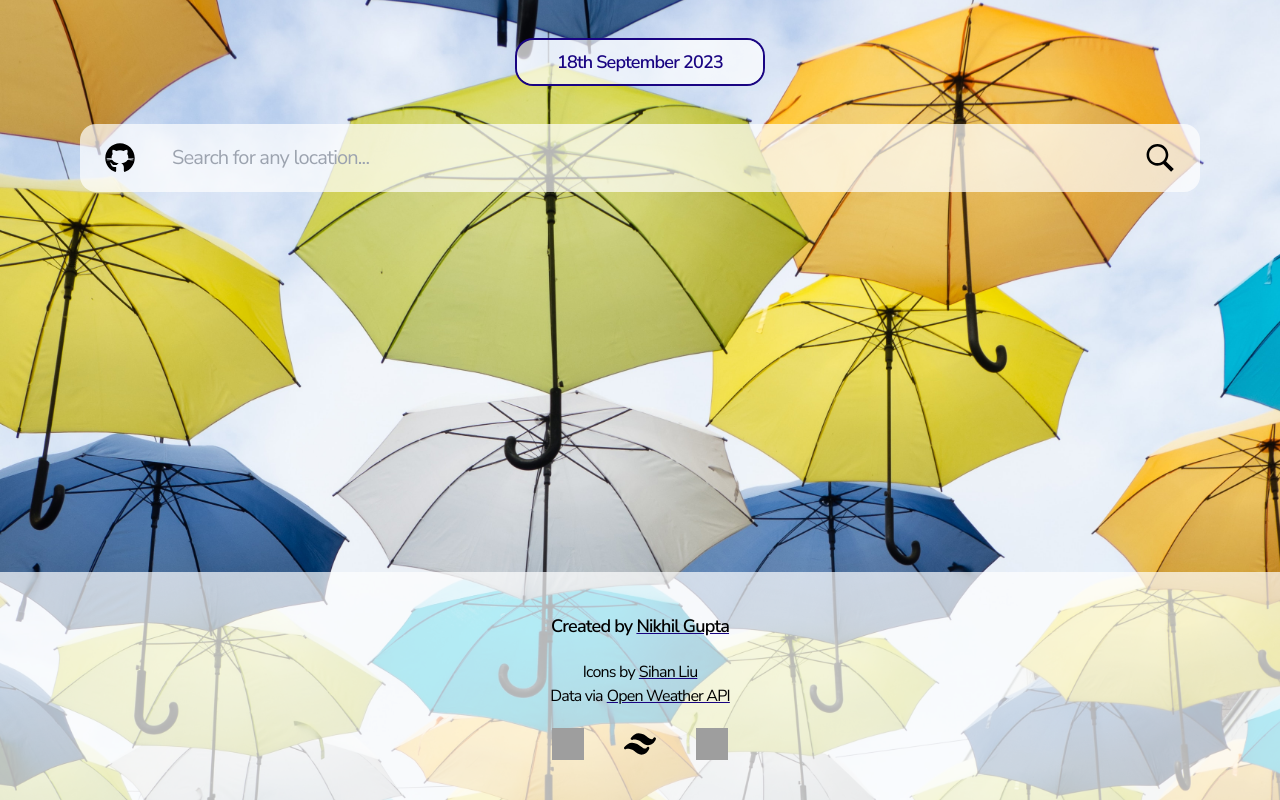
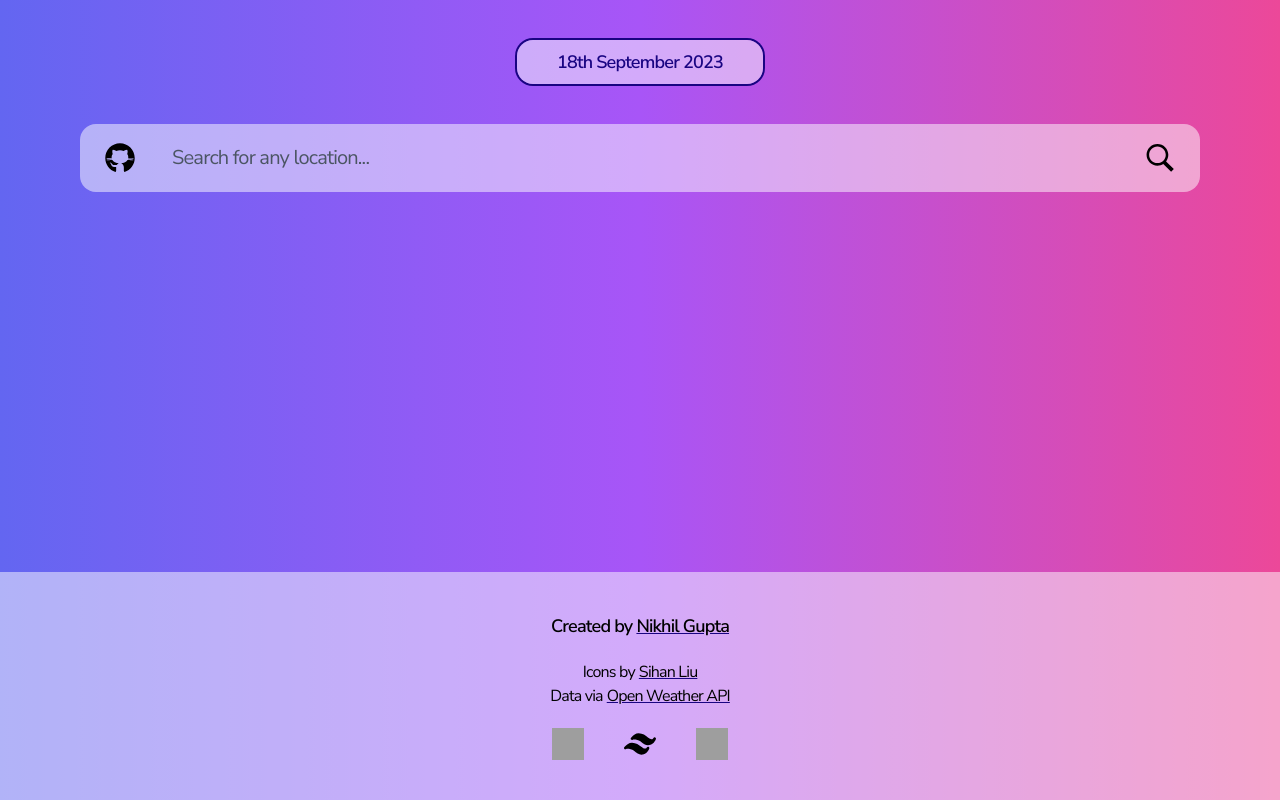
Before and after one commit to nigupta29/weather-app, a React (Vite) app: page / in a window 1280 px wide. Built offline with nearby package versions, Linux system fonts and the light colour scheme; no server answers; grey boxes are pictures that could not be loaded.

Commit message:
changed some ui

```diff
--- a/src/App.jsx
+++ b/src/App.jsx
@@ -77,7 +77,7 @@ function App() {
   }
 
   return (
-    <div className="flex min-h-screen flex-col space-y-10 bg-[url('/images/landscape.jpg')] bg-cover bg-center bg-no-repeat tracking-tighter">
+    <div className="flex min-h-screen flex-col space-y-10 bg-gradient-to-r from-indigo-500 via-purple-500 to-pink-500 tracking-tighter">
       <div className="mx-auto w-full max-w-[1366px] flex-grow space-y-10 px-5 py-5 md:p-10 lg:px-20 lg:py-10">
         <MessageBox message={message} />
         <SearchBox
--- a/src/components/Footer.jsx
+++ b/src/components/Footer.jsx
@@ -1,10 +1,11 @@
 const Footer = () => {
   return (
-    <footer className="flex flex-col items-center justify-center gap-3 bg-white/70 p-10 lg:gap-5">
+    <footer className="flex flex-col items-center justify-center gap-3 bg-white/50 p-10 lg:gap-5">
       <h5 className="font-semibold lg:text-lg">
         Created by
         <a
           href="https://github.com/nigupta29"
+          target="__blank__"
           className="ml-1 underline decoration-primary"
         >
           Nikhil Gupta
@@ -15,6 +16,7 @@ const Footer = () => {
           Icons by
           <a
             href="https://www.iconfinder.com/Neolau1119"
+            target="__blank__"
             className="ml-1 underline decoration-primary"
           >
             Sihan Liu
@@ -24,6 +26,7 @@ const Footer = () => {
           Data via
           <a
             href="https://openweathermap.org/api"
+            target="__blank__"
             className="ml-1 underline decoration-primary"
           >
             Open Weather API
--- a/src/components/MessageBox.jsx
+++ b/src/components/MessageBox.jsx
@@ -33,7 +33,7 @@ const MessageBox = ({ message }) => {
     additionalStyle = 'animate-pulse'
   } else {
     textColor = 'text-primary'
-    bgColor = 'bg-white/70'
+    bgColor = 'bg-white/50'
     borderColor = 'ring-primary'
 
     const date = new Date()
--- a/src/components/SearchBox.jsx
+++ b/src/components/SearchBox.jsx
@@ -7,7 +7,7 @@ const SearchBox = ({
   handleSubmit
 }) => {
   return (
-    <form onSubmit={handleSubmit} className="rounded-2xl bg-white/70 px-5 py-3">
+    <form onSubmit={handleSubmit} className="rounded-2xl bg-white/50 px-5 py-3">
       <div className="flex flex-nowrap items-center gap-3 md:gap-5">
         <a
           href="https://github.com/nigupta29/weather-app"
@@ -26,7 +26,7 @@ const SearchBox = ({
           name="city"
           id="city"
           placeholder="Search for any location..."
-          className="w-2/4 flex-grow rounded-2xl border-0 bg-inherit px-3 py-2  text-lg outline-none ring-primary focus:ring-2 md:text-xl"
+          className="w-2/4 flex-grow rounded-2xl border-0 bg-inherit px-3 py-2 text-lg placeholder:text-gray-600 outline-none ring-primary focus:ring-2 md:text-xl"
           value={searchCity}
           onChange={(e) => setSearchCity(e.target.value)}
         />
```
Also changed, not shown: public/images/landscape.jpg (deleted).
